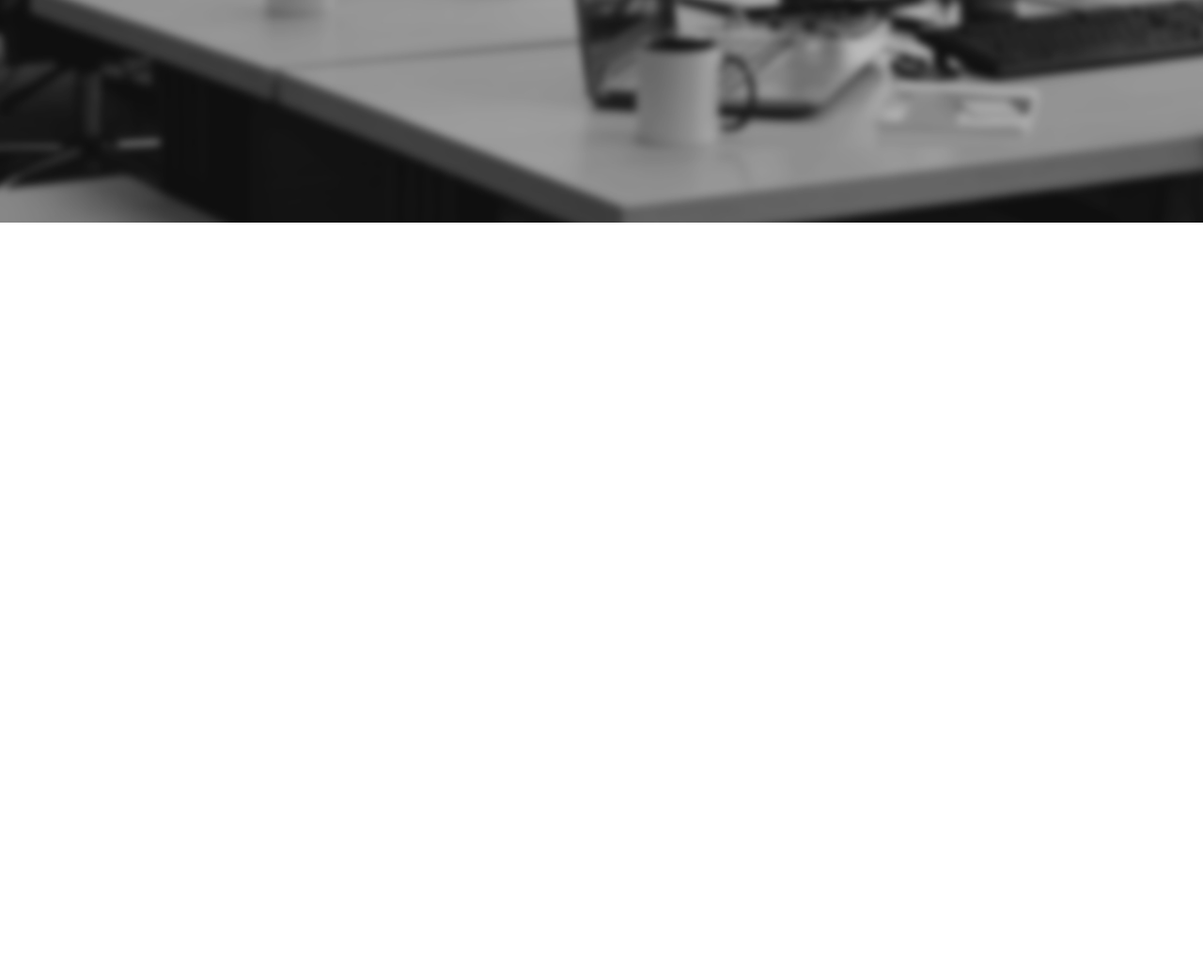
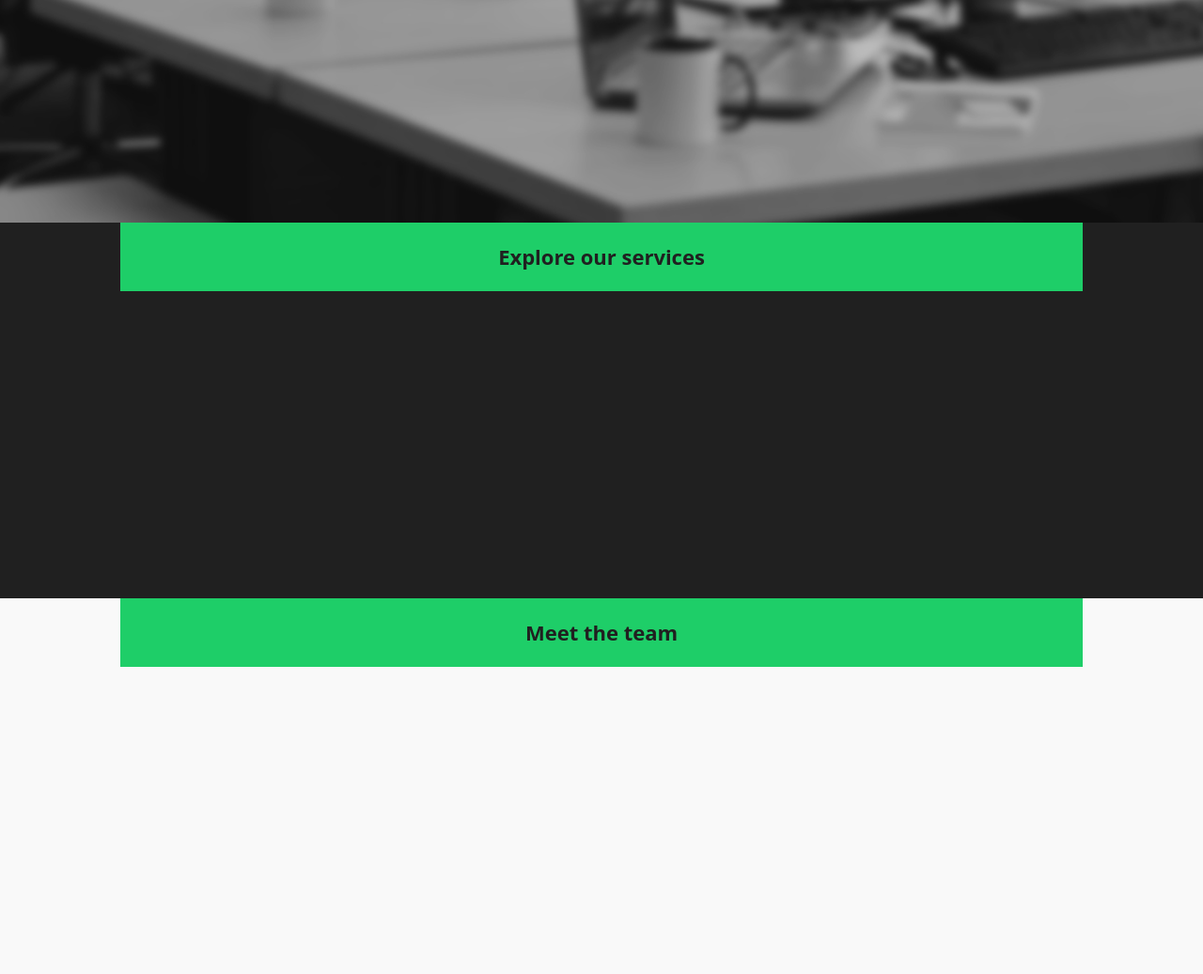
Before and after one commit to Solami001/Keychen, a website: page index.html in a window 1280 px wide. Shown: the part 733-1770 px from the top of the page at 94% size. Before the commit the page ends 970 px from the top, so only its background shows below. Drawn offline with Linux system fonts and the light colour scheme.

Commit message:
update files

```diff
--- a/index.html
+++ b/index.html
@@ -56,7 +56,7 @@
     </header>
 
     <!-- Main Banner -->
-    <section class="bg-auto md:py-28 lg:py-52 bg-center" style="background-image: url('./images/modern-office-space-interior.jpg');">
+    <section class="bg-auto py-32 md:py-28 lg:py-52 bg-center" style="background-image: url('./images/modern-office-space-interior.jpg');">
         <div class="text-center p-10 rounded-lg">
             <h1 class="text-4xl lg:text-5xl text-[#f9f9f9] font-[Merriweather Sans] mt-16 lg:mt-0 mb-10 ">Thekeychenbrand</h1>
             <a href="https://wa.me/234000000000/?text=Hello%2C%20I%20need%20your%20services"><button class="text-white lg:py-3 lg:px-6 md:py-2 md:px-5 py-2 px-4 text-[18px] md:text-[20px] lg::text-[24px] font-[poppins] rounded-[10px] bg-gradient-to-r from-[#1ece68] to-[#0f6432fd] hover:bg-gradient-to-b hover:from-[#202020] hover:to-[#000000] hover:tracking-wider">Be heard</button></a>
@@ -107,6 +107,17 @@
         </div>
     </section>
 
+    <section class="explore bg-[#202020] h-[600px] lg:h-[400px]">
+        <div class="w-[80%] mx-auto">
+            <div class="bg-[#1ece68] text-[#202020] py-5 text-center font-bold text-[15px] lg:text-[22px]">Explore our services</div>
+        </div>
+    </section>
+    <section class="explore bg-[#f9f9f9] h-[600px] lg:h-[400px]">
+        <div class="w-[80%] mx-auto">
+            <div class="bg-[#1ece68] text-[#202020] py-5 text-center font-bold text-[15px] lg:text-[22px]">Meet the team</div>
+        </div>
+    </section>
+
 <script src="script.js"></script>
 </body>
 
```
Also changed, not shown: output.css.
